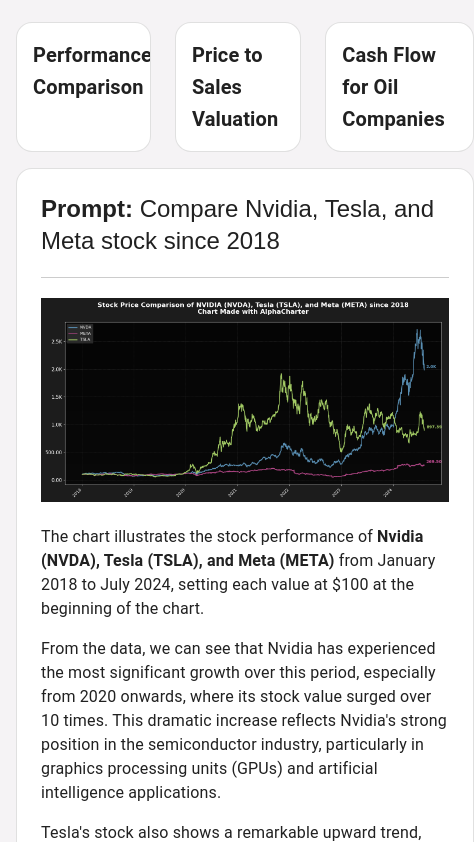
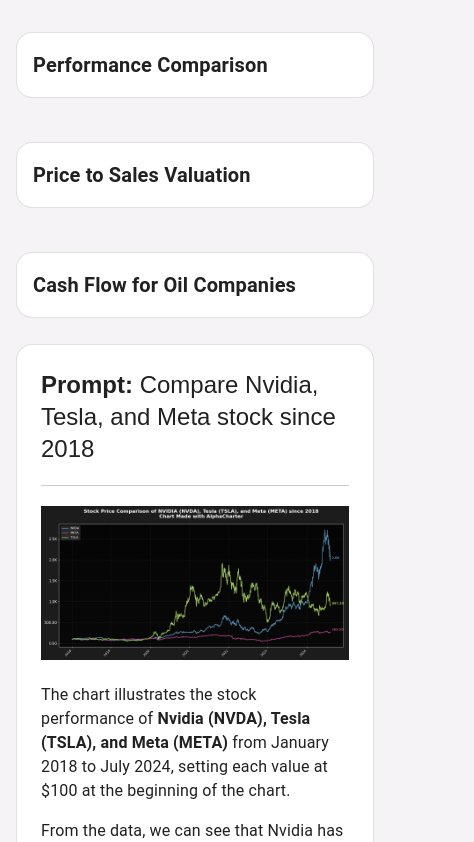
Before and after one commit to SailingSF/alphacharter-frontend, a React (Create React App) app: page / in a window 390 px wide. Shown: the part 2382-3224 px from the top of the page, 474 px wide, since content can reach past the window. Built offline with nearby package versions, Linux system fonts and the light colour scheme.

Commit message:
improve mobile layout

```diff
--- a/src/components/ChartMakerDemo.jsx
+++ b/src/components/ChartMakerDemo.jsx
@@ -36,7 +36,7 @@ const examples = {
 
 function ChartMakerDemo() {
     const theme = useTheme();
-    const isMobile = useMediaQuery(theme.breakpoints.down('xs'));
+    const isMobile = useMediaQuery(theme.breakpoints.down('sm'));
     const [activeExample, setActiveExample] = useState(examples.performance_comparison);
 
     return (
@@ -47,11 +47,11 @@ function ChartMakerDemo() {
           <Typography variant='h5' align='center' gutterBottom sx={{ mb: 4 }}>
               Have AI make charts with a simple prompt.
           </Typography>
-          <Grid container spacing={2} direction='column'>
-              <Grid item xs={12} md={4} direction={isMobile ? 'column' : 'row'}>
+          <Grid container spacing={2} direction={isMobile ? 'row' : 'column'}>
+              <Grid item xs={12} md={4}>
                   <Box sx={{
                       display: 'flex',
-                      flexDirection: 'row',
+                      flexDirection: isMobile ? 'column' : 'row',
                       gap: 3,
                   }}>
                   {Object.keys(examples).map((key) => (
@@ -68,7 +68,7 @@ function ChartMakerDemo() {
                                   transform: 'translateY(-5px)',
                                   boxShadow: '0 4px 20px rgba(0, 0, 0, 0.1)',
                               },
-                              margin: '0 auto', // Center the card horizontally
+                              margin: isMobile ? '10px 0' : '0 auto',
                           }}
                       >
                           <CardActionArea sx={{ p: 2 }}>
@@ -86,6 +86,7 @@ function ChartMakerDemo() {
                       borderRadius: 2,
                       border: `1px solid ${theme.palette.divider}`,
                       p: 3,
+                      width: isMobile ? '100%' : 'auto',
                   }}>
                         <Typography variant='h5'>
                           <strong>Prompt: </strong>{activeExample.prompt}<br/>
@@ -96,7 +97,7 @@ function ChartMakerDemo() {
                             alt={`Financial Chart ${activeExample.name}`}
                             style={{
                             width: '100%',
-                            maxHeight: '500px', // Adjust this value as needed
+                            maxHeight: isMobile ? '300px' : '500px',
                             objectFit: 'contain'
                             }}
                         />
```
